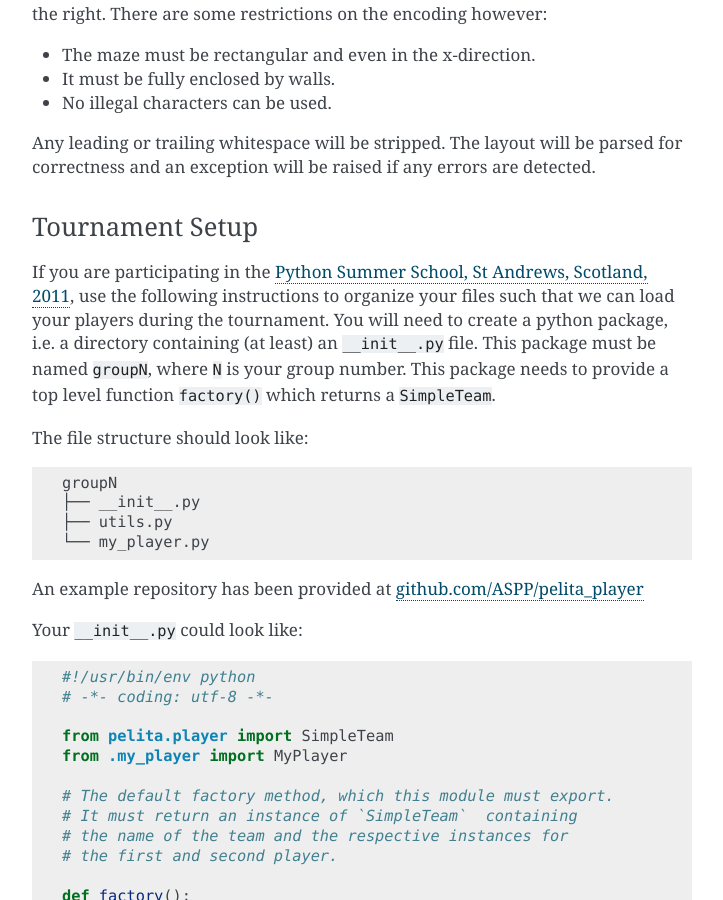
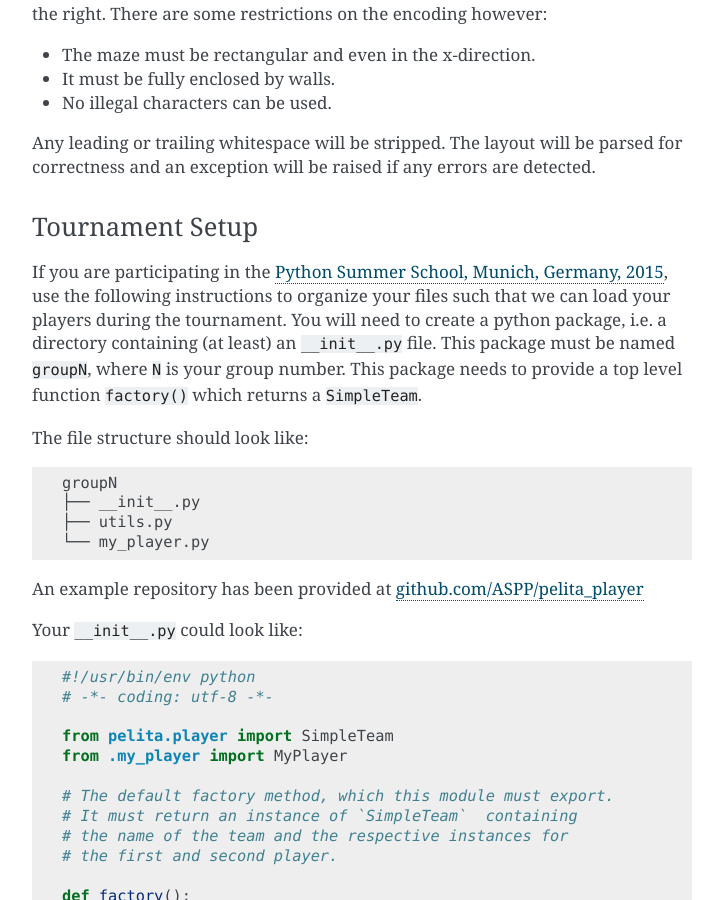
Before and after one commit to ASPP/pelita, a Sphinx documentation site: the page built from doc/source/running_player.rst, in a window 1280 px wide and 900 px high, scrolled down 1801 px. Shown: the whole window, without its empty margins (388-1111 px from the left). Built offline with Sphinx 7.4.7, drawn with Linux system fonts in a browser that asks for light colours; the version number could not be read and is left out.

Commit message:
DOC: fixed name and year of school

```diff
--- a/doc/source/running_player.rst
+++ b/doc/source/running_player.rst
@@ -74,8 +74,8 @@ detected.
 Tournament Setup
 ----------------
 
-If you are participating in the `Python Summer School, St Andrews, Scotland,
-2011 <https://python.g-node.org/wiki/>`_, use the following instructions to
+If you are participating in the `Python Summer School, Munich, Germany,
+2015 <https://python.g-node.org/wiki/>`_, use the following instructions to
 organize your files such that we can load your players during the
 tournament.  You will need to create a python package, i.e. a
 directory containing (at least) an ``__init__.py`` file. This package
```
